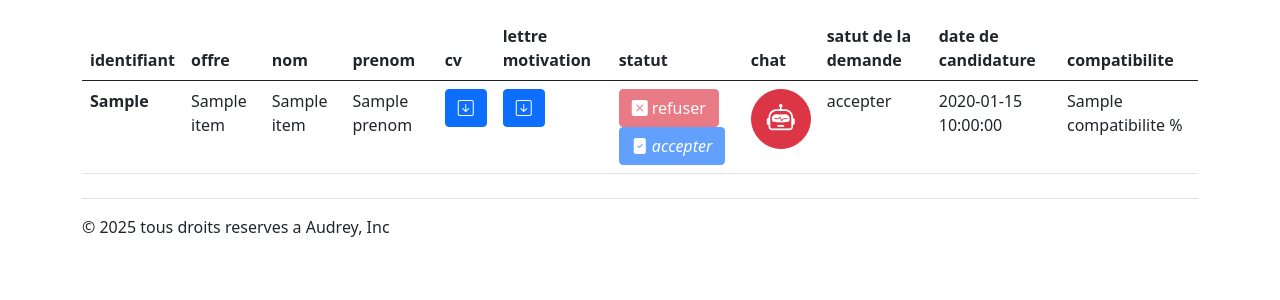
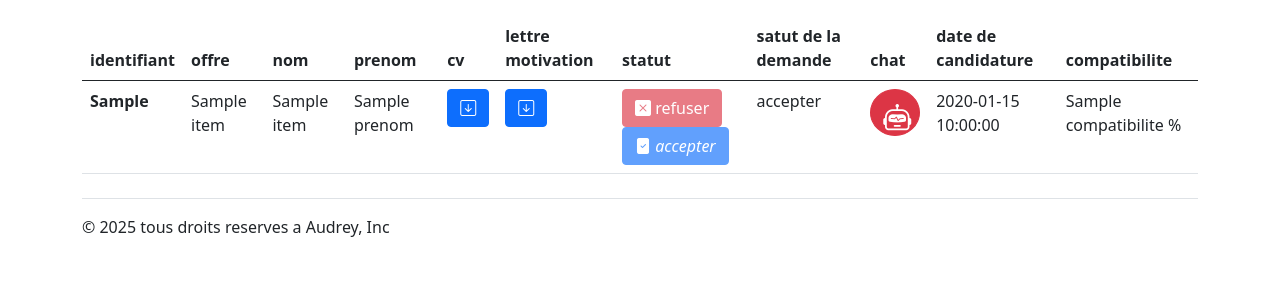
Before and after one commit to AudreyAude/RecruNova, a FastAPI app: template Backend/templates/listCandidature.html in a window 1280 px wide. Shown: the part 137-437 px from the top of the page. Run offline with FastAPI, Linux system fonts and the light colour scheme; the template is opened without the code that fills it: most values are stand-ins (such as "Sample title", 1, 10 or a date in 2020); some libraries are stand-ins or nearby versions.

Commit message:
Update listCandidature.html

```diff
--- a/Backend/templates/listCandidature.html
+++ b/Backend/templates/listCandidature.html
@@ -41,8 +41,9 @@
         <th scope="col">cv</th>
         <th scope="col">lettre motivation</th>
         <th scope="col">statut</th>
+        <th scope="col">satut de la demande </th>
+
         <th scope="col">chat</th>
-        <th scope="col">satut de la demande </th>
         <th scope="col">date de candidature  </th>
         <th scope="col">compatibilite  </th>
 
@@ -99,16 +100,16 @@
 
       </td>
 
+      <td >{{item.statut}}</td>
 
        <td><!-- <a href="" type="button" class="btn btn-danger">
         <i class="bi bi-chat"></i> consulter</a>  -->
         <a href="#" type="button" class="btn btn-danger rounded-circle"
-        style="width: 60px; height: 60px; z-index: 1050;" data-bs-toggle="modal" data-bs-target="#chatbotModal">
+        style="width: 50px; height: 47px; z-index: 1050;" data-bs-toggle="modal" data-bs-target="#chatbotModal">
         <i class="bi bi-robot fs-3"></i>
       </a>
 
       </td>
-        <td >{{item.statut}}</td>
         <td >{{item.date}}</td>
         <td >{{item.compatibilite}} %</td>
 
```
